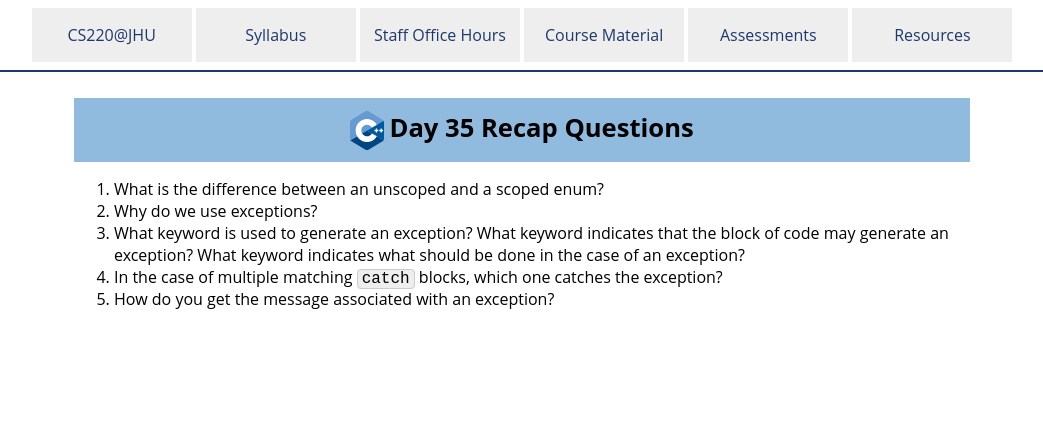
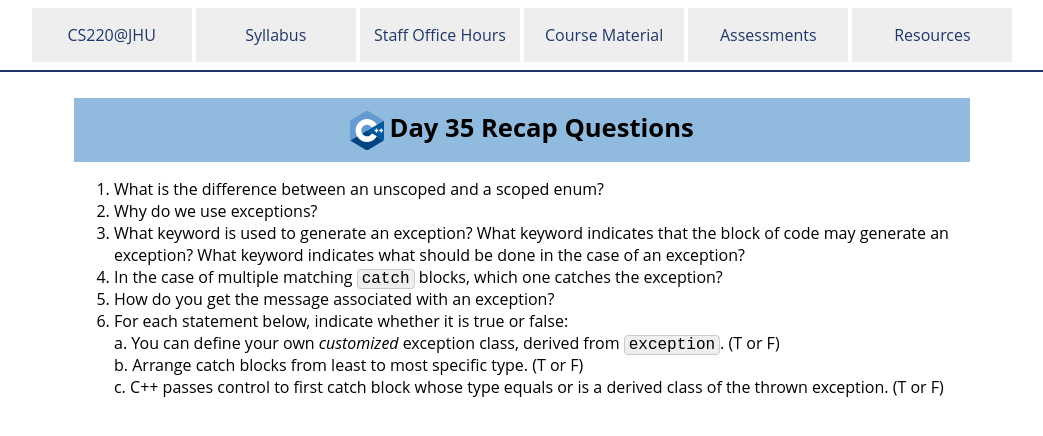
Before and after one commit to jhu-ip/cs220-f25, a Jekyll site: the page built from questions/day35.md, in a window 1280 px wide. Shown: the top 436 px of the page, without its empty margins (118-1161 px from the left). Built offline with Jekyll 4.4.1, drawn with Linux system fonts in a browser that asks for light colours.

```diff
--- a/questions/day35.md
+++ b/questions/day35.md
@@ -15,3 +16,7 @@ reference solutions:
 3. What keyword is used to generate an exception? What keyword indicates that the block of code may generate an exception? What keyword indicates what should be done in the case of an exception?
 4. In the case of multiple matching `catch` blocks, which one catches the exception?
 5. How do you get the message associated with an exception?
+6. For each statement below, indicate whether it is true or false:<br/>
+a. You can define your own *customized* exception class, derived from `exception`. (T or F)  <br/>
+b. Arrange catch blocks from least to most specific type. (T or F)<br/>
+c. C++ passes control to first catch block whose type equals or is a derived class of the thrown exception. (T or F)
```
Also changed, not shown: other parts of questions/day35.md (+1 -0 lines), material.md (+2 -5 lines), questions/day32.md (+1 -1 lines).
